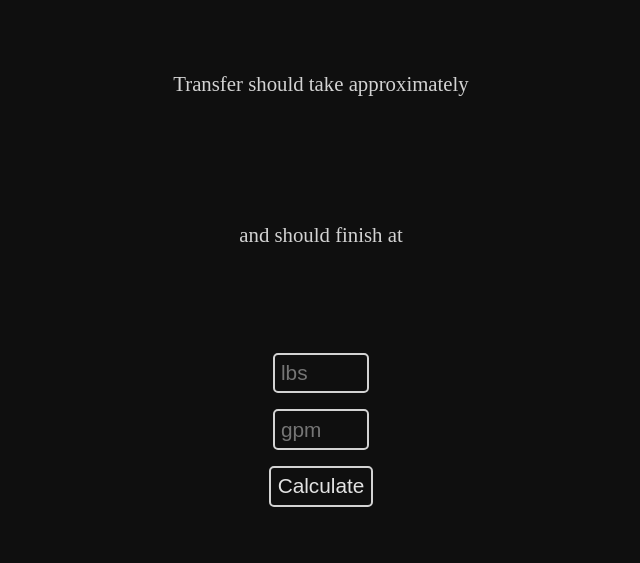
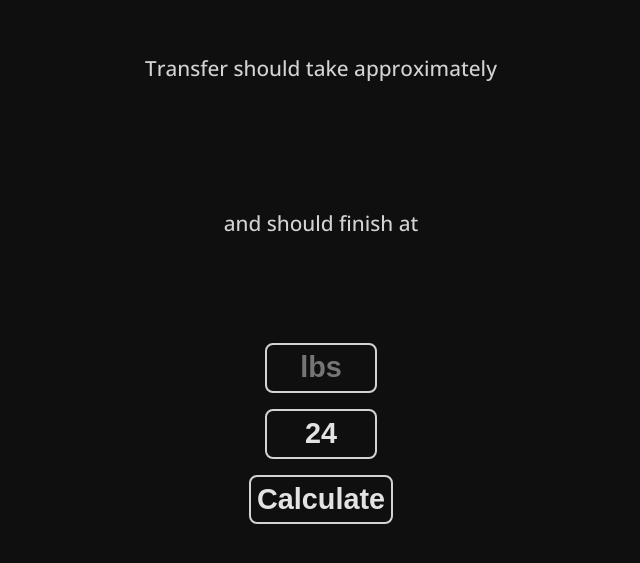
Before and after one commit to logno-dev/transfer-time, a plain HTML site: page index.html in a window 1280 px wide. Shown: the part 121-684 px from the top of the page, without its empty margins (319-959 px from the left). Drawn offline with nearby package versions, Linux system fonts and the light colour scheme.

Commit message:
Thu Feb 15 12:44:59 AM PST 2024

```diff
--- a/css/style.css
+++ b/css/style.css
@@ -1,7 +1,10 @@
+@import url('https://fonts.googleapis.com/css2?family=Open+Sans:ital,wght@0,300..800;1,300..800&display=swap');
+
 html,
 body {
 	background-color: #0f0f0f;
 	color: #e3e3e3;
+	font-family: 'Open Sans', sans-serif;
 	box-sizing: border-box;
 	margin: 0;
 	padding: 0;
@@ -28,18 +31,32 @@ h2 {
 p {
 	font-size: 1.3rem;
 	color: #d3d3d3;
+	font-weight: 500;
 }
 
 input {
-	max-width: 5rem;
+	max-width: 6rem;
 }
 
 input,
 button {
 	border: 2px solid #d3d3d3;
-	border-radius: 5px;
+	border-radius: 8px;
 	background-color: #0f0f0f;
 	color: #e3e3e3;
-	font-size: 1.3rem;
+	font-size: 1.8rem;
+	font-weight: 600;
 	padding: 0.4rem;
+	text-align: center;
 }
+
+input[type="number"] {
+	-webkit-appearance: textfield;
+	-moz-appearance: textfield;
+	appearance: textfield;
+}
+
+input[type=number]::-webkit-inner-spin-button,
+input[type=number]::-webkit-outer-spin-button {
+	-webkit-appearance: none;
+}
--- a/index.html
+++ b/index.html
@@ -16,8 +16,8 @@
     <p>and should finish at</p>
     <h2 id="time"></h2>
     <form id="form" class="flex">
-      <input id="pounds" name="pounds" type="number" placeholder="lbs">
-      <input id="speed" name="speed" type="number" placeholder="gpm">
+      <input id="pounds" name="pounds" type="number" placeholder="lbs" />
+      <input id="speed" name="speed" type="number" value="24" />
       <button type="submit">Calculate</button>
     </form>
   </div>
```
